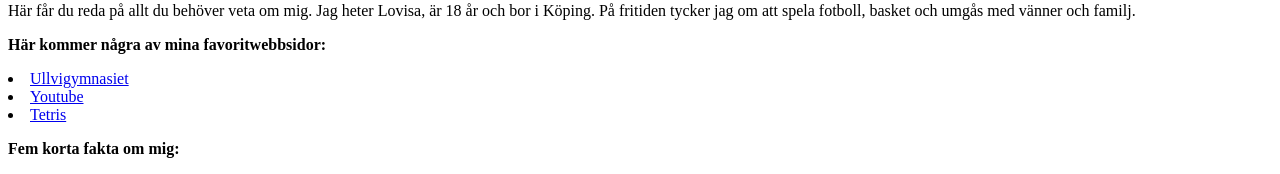
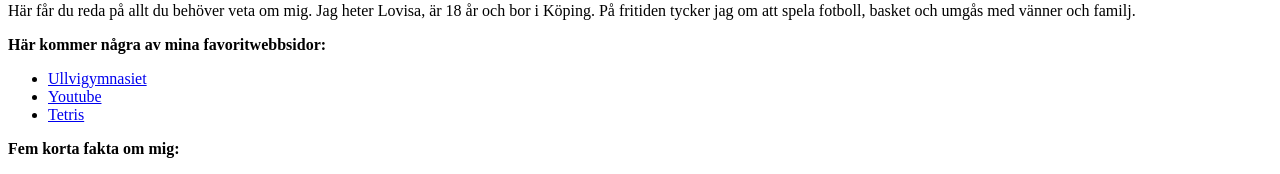
Before and after one commit to lovisaanderson/lovisaanderson.github.io, a plain HTML site: page ommig.html in a window 1280 px wide. Shown: the part 145-319 px from the top of the page. Drawn offline with Linux system fonts and the light colour scheme.

Commit message:
rättat kod

```diff
--- a/ommig.html
+++ b/ommig.html
@@ -10,9 +10,11 @@
         <h3><strong>Hej och välkommen!</strong></h3> <p>Här får du reda på allt du behöver veta om mig.
             Jag heter Lovisa, är 18 år och bor i Köping. På fritiden tycker jag om att spela fotboll, basket och umgås med vänner och familj.</p>
         <p><strong>Här kommer några av mina favoritwebbsidor: </strong></p>
+        <ul>
             <li><a href="http://www.ullvi.koping.se">Ullvigymnasiet</a></li>
             <li><a href="http://www.youtube.com">Youtube</a></li>
             <li><a href="http://www.freetetris.org">Tetris</a></li>
+        </ul>
         <p><strong>Fem korta fakta om mig:</strong></p>
         <ol>
             <li>Jag har en vän som heter MAJA</li>
@@ -23,3 +25,5 @@
         </ol>
 
         <p><em>PS...</em></p>
+    </body>
+</html>
```
Also changed, not shown: 1 other file. Lines whose indentation alone changed are shown as unchanged.
